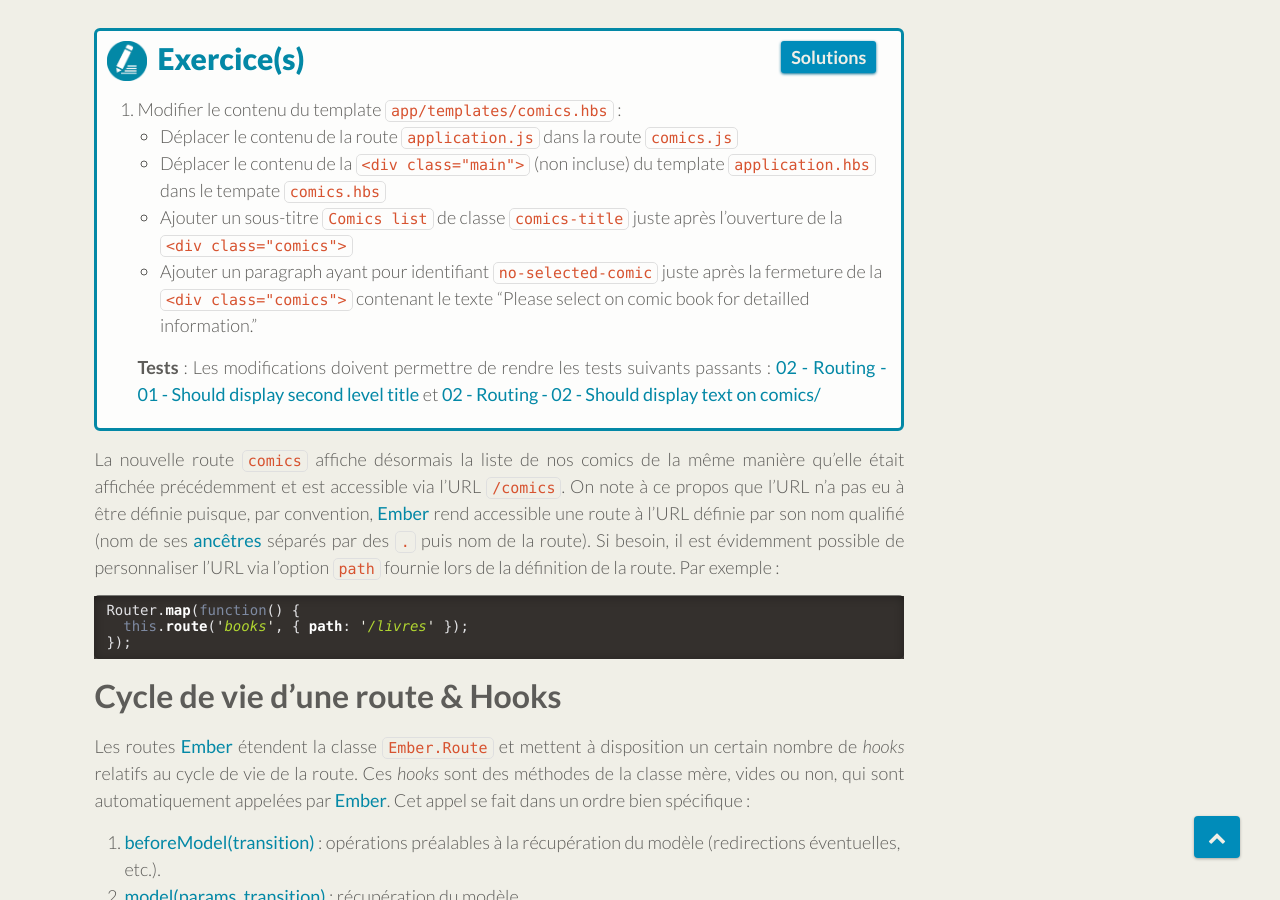
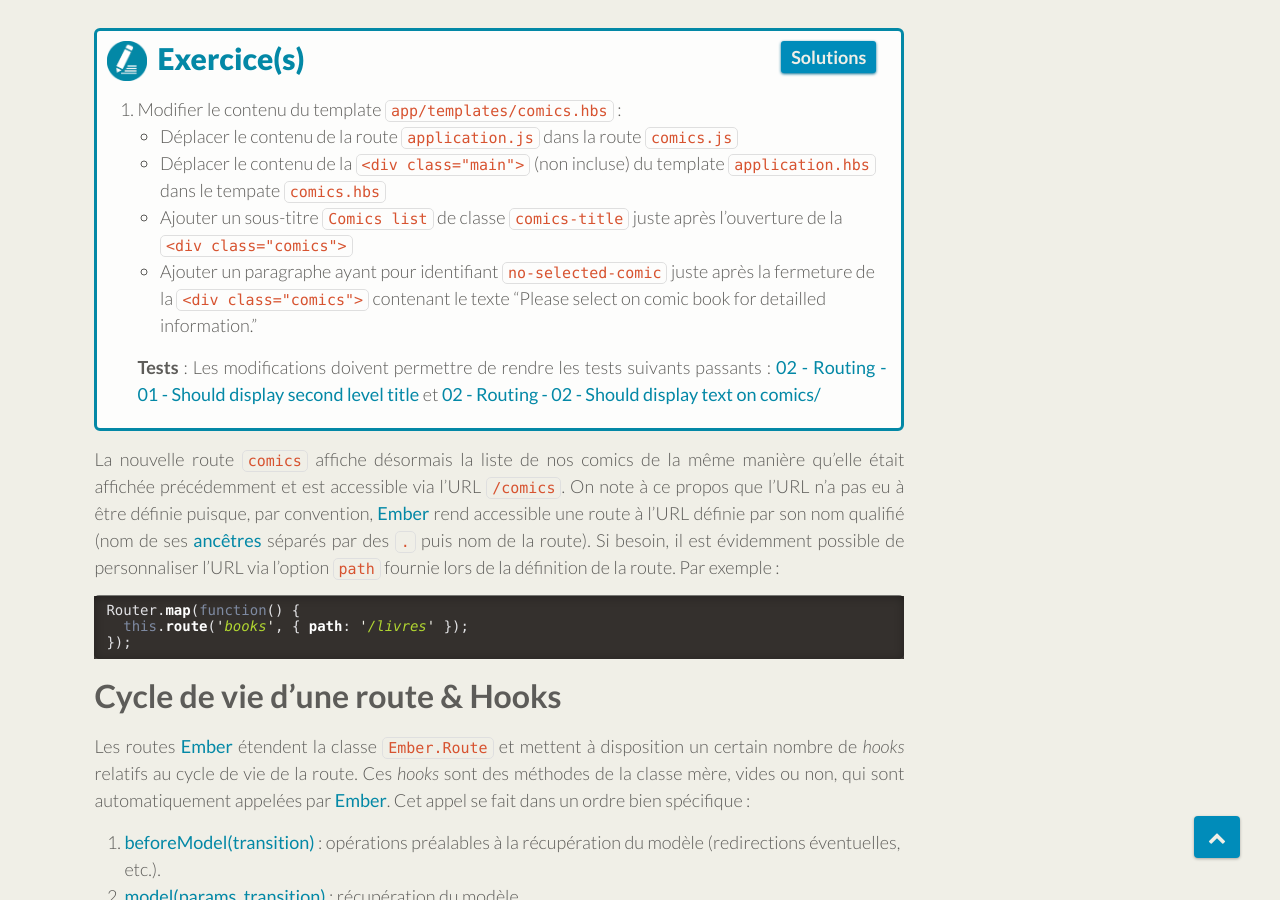
Before and after one commit to bmeurant/bmeurant.github.io, a Jekyll site: the page built from ember/training/routing.md, in a window 1280 px wide and 900 px high, scrolled down 3071 px. Built offline with Jekyll 4.4.1, drawn with Linux system fonts in a browser that asks for light colours; nearby versions of some CDN libraries.

Commit message:
Fix typo

```diff
--- a/ember/training/routing.md
+++ b/ember/training/routing.md
@@ -141,7 +141,7 @@ L'organisation des routes au sein du routeur et leur imbrication président donc
     * Déplacer le contenu de la route ``application.js`` dans la route ``comics.js``
     * Déplacer le contenu de la ``<div class="main">`` (non incluse) du template ``application.hbs`` dans le tempate ``comics.hbs``
     * Ajouter un sous-titre ``Comics list`` de classe ``comics-title`` juste après l'ouverture de la ``<div class="comics">``
-    * Ajouter un paragraph ayant pour identifiant ``no-selected-comic`` juste après la fermeture de la ``<div class="comics">`` contenant le texte "Please select on comic book for detailled information."
+    * Ajouter un paragraphe ayant pour identifiant ``no-selected-comic`` juste après la fermeture de la ``<div class="comics">`` contenant le texte "Please select on comic book for detailled information."
 
     **Tests** : Les modifications doivent permettre de rendre les tests suivants passants : [02 - Routing - 01 - Should display second level title](https://github.com/bmeurant/ember-training/blob/routing-tests/tests/acceptance/02-routing-test.js#L60)
     et [02 - Routing - 02 - Should display text on comics/](https://github.com/bmeurant/ember-training/blob/routing-tests/tests/acceptance/02-routing-test.js#L75)
```
